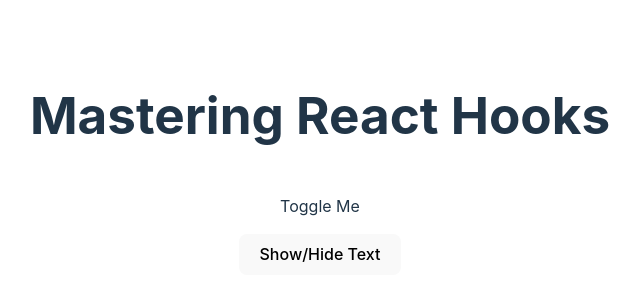
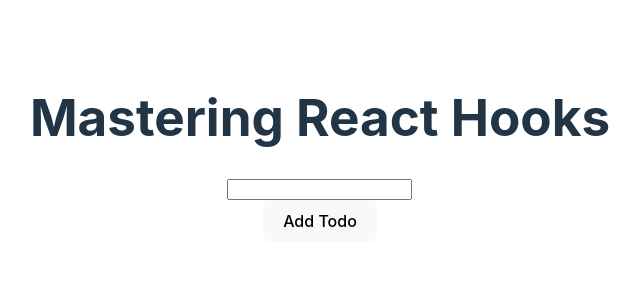
Before and after one commit to shamikaredkar/Mini-Projects, a React (Vite) app: page / in a window 1280 px wide. Shown: the part 236-536 px from the top of the page, without its empty margins (320-960 px from the left). Built offline with nearby package versions, Linux system fonts and the light colour scheme.

Commit message:
Created a todolist

```diff
--- a/src/App.jsx
+++ b/src/App.jsx
@@ -6,6 +6,7 @@
 import Form from "./mini-projects/Form";
 import Toggle from "./mini-projects/Toggle";
 import Visibility from "./mini-projects/Visibility";
+import TodoList from "./mini-projects/TodoList";
 
 function App() {
   return (
@@ -14,7 +15,8 @@
       {/* <Counter /> */}
       {/* <Form /> */}
       {/* <Toggle /> */}
-      <Visibility />
+      {/* <Visibility /> */}
+      <TodoList />
     </>
   );
 }
--- /dev/null
+++ b/src/mini-projects/TodoList.jsx
@@ -0,0 +1,33 @@
+import React, { useState } from "react";
+
+function TodoList() {
+  const [todo, setTodo] = useState([]);
+  const [input, setInput] = useState("");
+
+  const handleInput = (e) => {
+    setInput(e.target.value);
+  };
+  const addTodo = () => {
+    setTodo([...todo, input]);
+    setInput("");
+  };
+  return (
+    <div>
+      <input
+        onChange={(e) => {
+          handleInput(e);
+        }}
+        value={input}
+        type='text'
+      />
+      <button onClick={addTodo}>Add Todo</button>
+      <ul>
+        {todo.map((item, index) => (
+          <li key={index}>{item}</li>
+        ))}
+      </ul>
+    </div>
+  );
+}
+
+export default TodoList;
```
